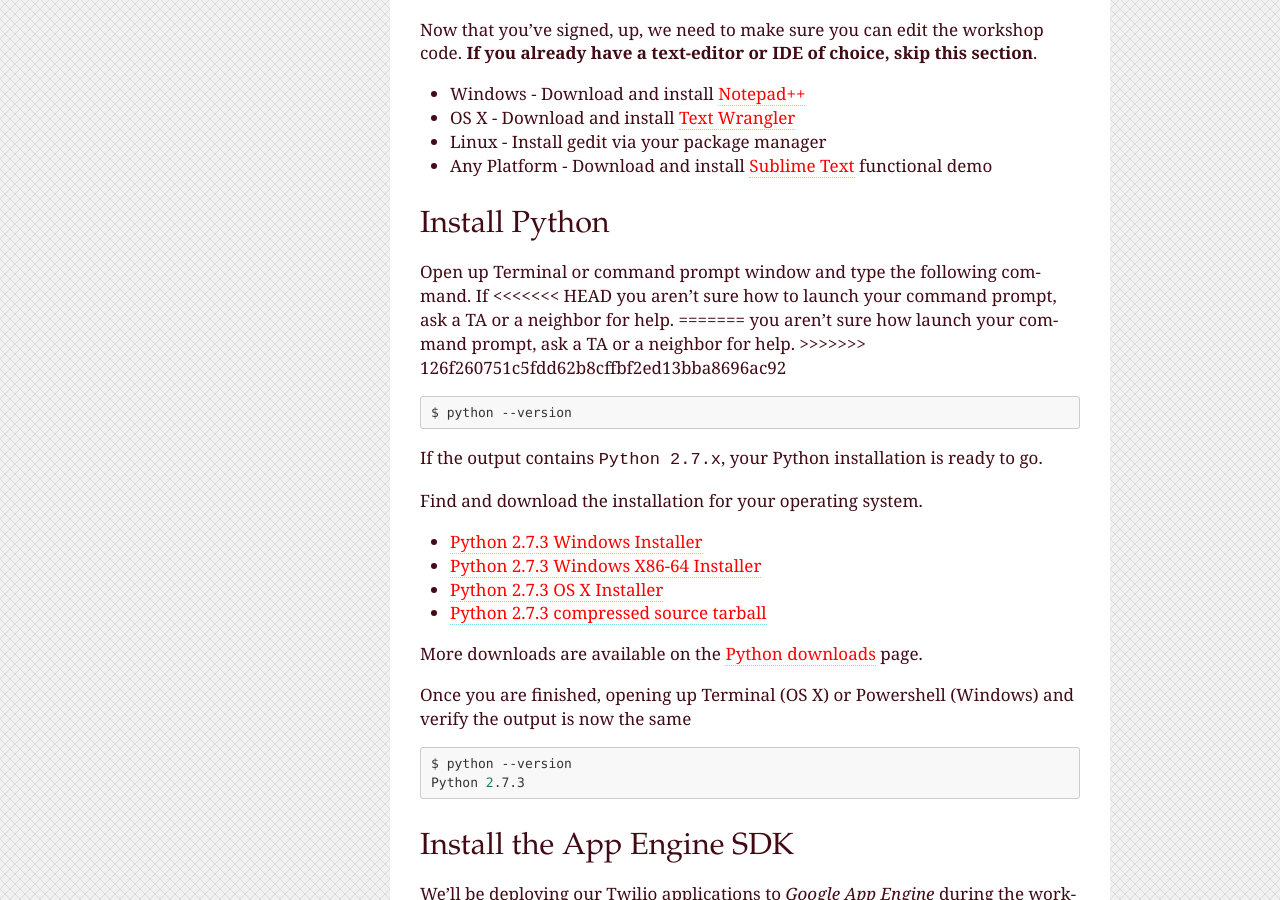
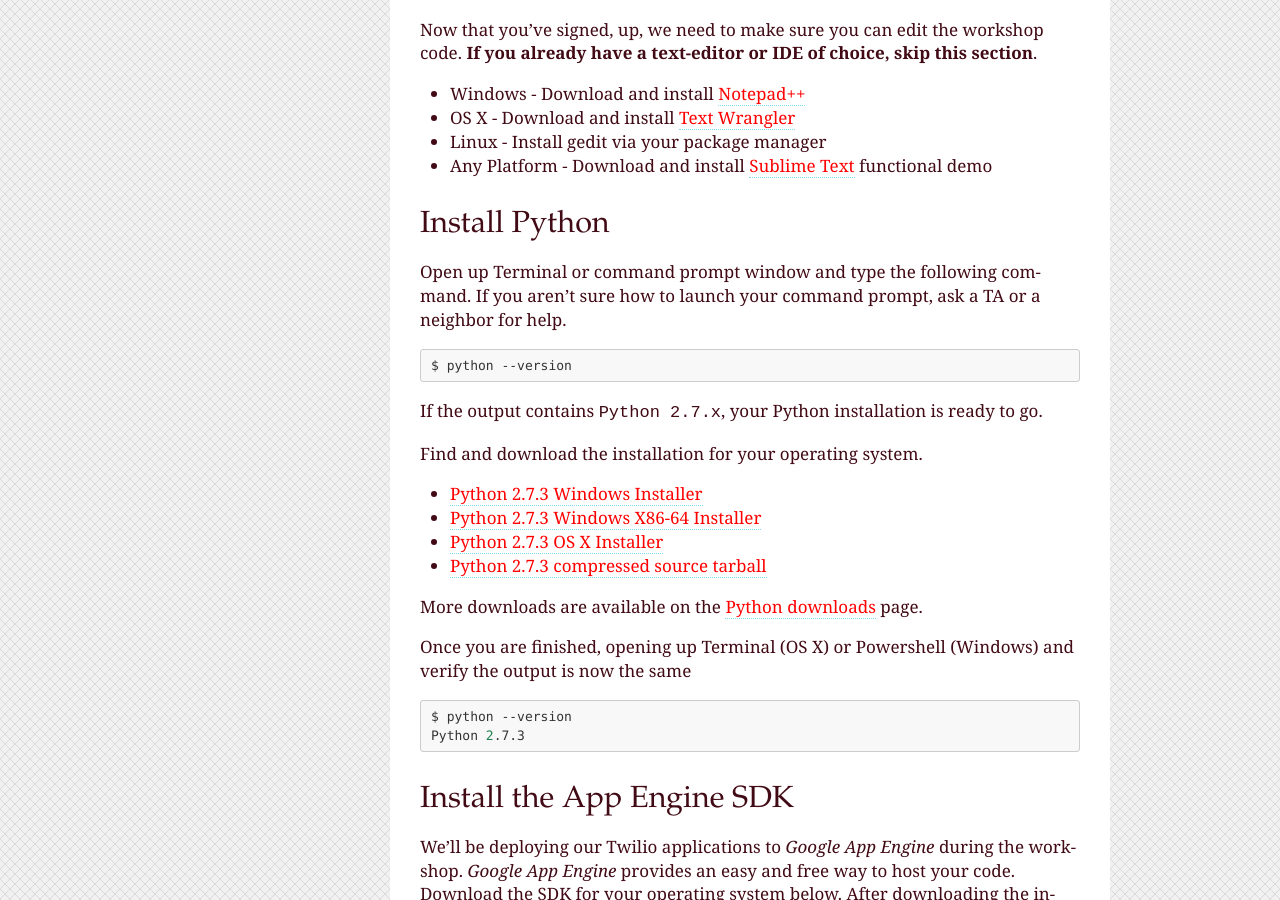
Before and after one commit to twilio/workshop, a Sphinx documentation site: the page built from docs/setup.rst, in a window 1280 px wide and 900 px high, scrolled down 1231 px. Built offline with Sphinx 7.4.7, drawn with Linux system fonts in a browser that asks for light colours.

Commit message:
fixing merge conflict

```diff
--- a/docs/setup.rst
+++ b/docs/setup.rst
@@ -63,11 +63,7 @@
 --------------
 
 Open up Terminal or command prompt window and type the following command. If
-<<<<<<< HEAD
 you aren't sure how to launch your command prompt, ask a TA or a neighbor for help.
-=======
-you aren't sure how launch your command prompt, ask a TA or a neighbor for help.
->>>>>>> 126f260751c5fdd62b8cffbf2ed13bba8696ac92
 
 .. code-block:: bash
 
```
